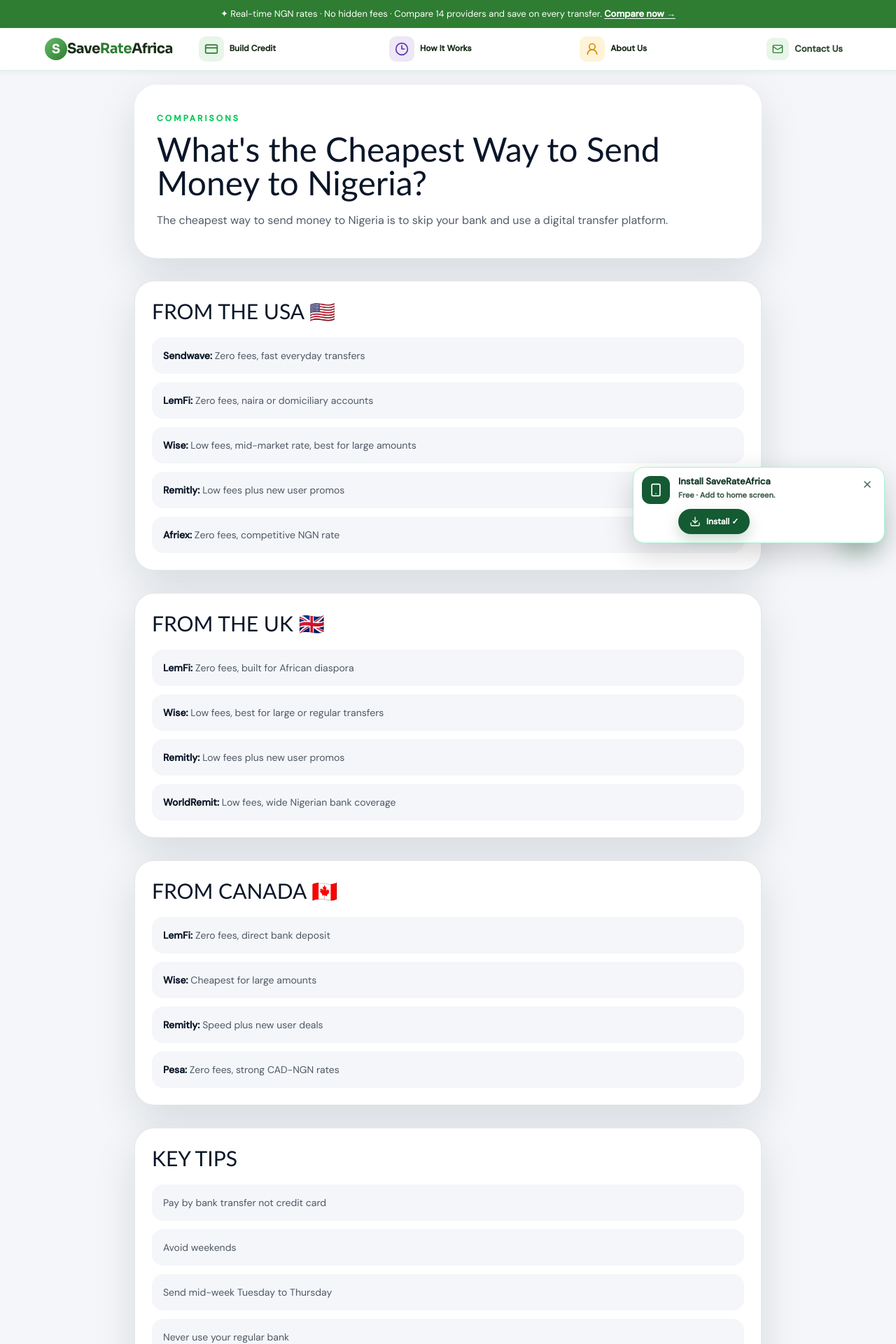
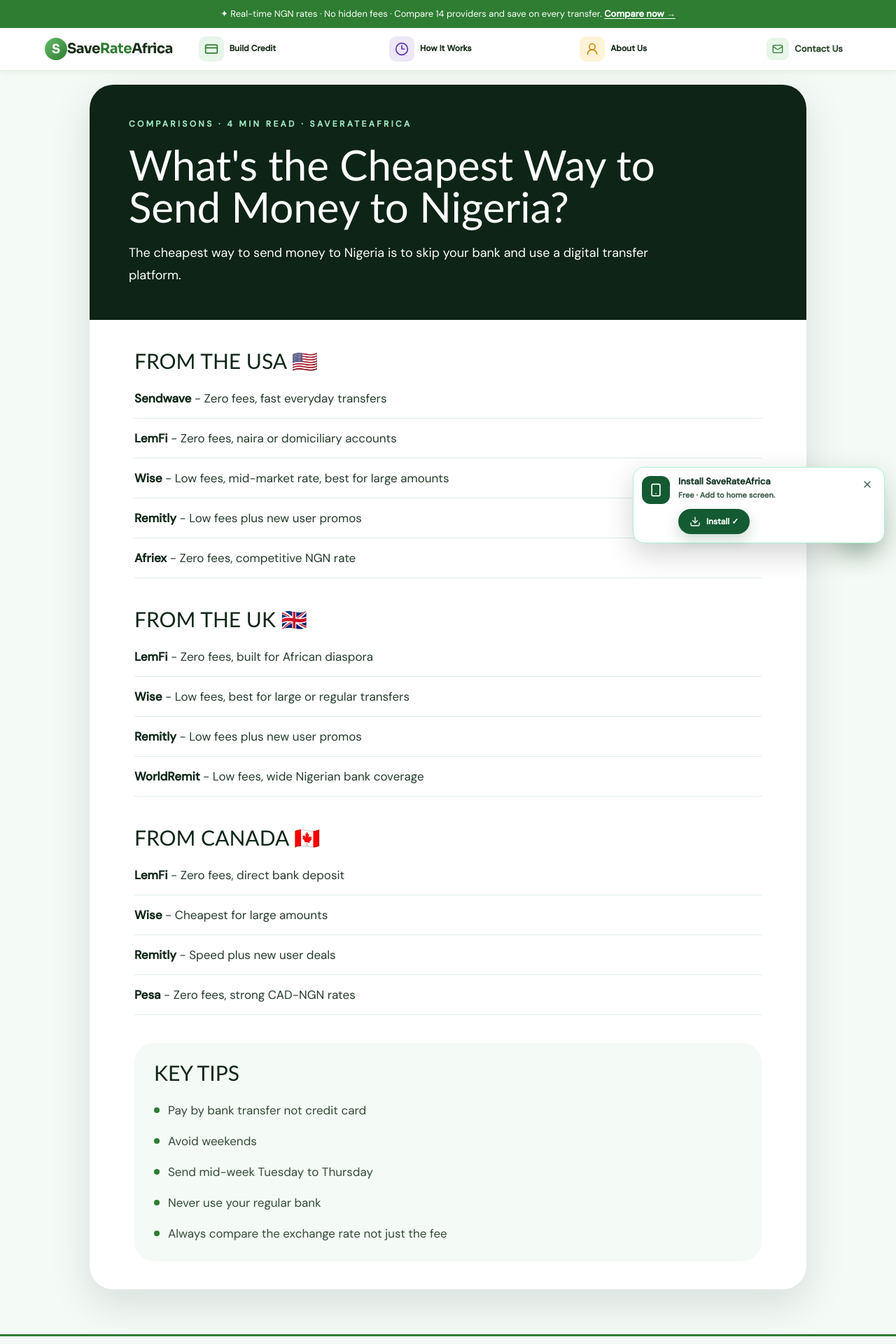
Before and after one commit to Chinenyeonukogu/SaveRateAfrica, a Next.js app: page /blog/cheapest-way-to-send-money-to-nigeria in a window 1280 px wide. Shown: the top 1920 px of the page at 70% size. Built offline with nearby package versions, Linux system fonts and the light colour scheme.

Commit message:
style: update blog article layouts

```diff
--- a/app/blog/best-time-to-transfer-money/page.tsx
+++ b/app/blog/best-time-to-transfer-money/page.tsx
@@ -44,35 +44,36 @@ export default function BestTimeToTransferMoneyPage() {
     <>
       <SiteHeader />
 
-      <main className="px-4 pb-32 pt-5 sm:px-6 lg:px-8 lg:pb-16">
-        <div className="mx-auto max-w-4xl space-y-8">
-          <section className="rounded-[32px] bg-white px-6 py-8 shadow-float sm:px-8 sm:py-10">
-            <p className="text-xs font-semibold uppercase tracking-[0.26em] text-brand-green">
-              Guides
+      <main className="bg-[#f4faf5] px-4 pb-32 pt-5 sm:px-6 lg:px-8 lg:pb-16">
+        <article className="mx-auto max-w-5xl overflow-hidden rounded-[34px] bg-white shadow-float">
+          <header className="bg-[#0d2416] px-6 py-8 text-white sm:px-10 sm:py-12 lg:px-14">
+            <p className="text-xs font-semibold uppercase tracking-[0.28em] text-[#9ee8c0]">
+              Guides · 3 min read · SaveRateAfrica
             </p>
-            <h1 className="mt-3 font-heading text-4xl leading-tight text-brand-navy sm:text-5xl">
+            <h1 className="mt-5 max-w-4xl font-heading text-4xl leading-tight sm:text-5xl lg:text-6xl">
               The Best Time to Transfer Money Internationally
             </h1>
-            <p className="mt-4 text-base leading-7 text-brand-navy/70">
+            <p className="mt-5 max-w-3xl text-lg leading-8 text-white/78">
               Timing your transfer by day, week, and month can mean thousands
               more naira reaching your family.
             </p>
-          </section>
+          </header>
 
+          <div className="px-6 py-8 sm:px-10 sm:py-10 lg:px-16">
+            <div className="space-y-10 text-[17px] leading-8 text-[#243b2b]">
               {timingSections.map((section) => (
-            <section
-              key={section.heading}
-              className="rounded-[28px] border border-brand-navy/10 bg-white p-6 shadow-float"
-            >
-              <h2 className="font-heading text-3xl text-brand-navy">
+                <section key={section.heading}>
+                  <h2 className="font-heading text-3xl text-[#102717]">
                     {section.heading}
                   </h2>
-              <p className="mt-4 text-sm leading-7 text-brand-navy/70">
+                  <p className="mt-4 border-b border-[#dcefe1] pb-6 text-[#334b38]">
                     {section.body}
                   </p>
                 </section>
               ))}
             </div>
+          </div>
+        </article>
       </main>
     </>
   );
--- a/app/blog/cheapest-way-to-send-money-to-nigeria/page.tsx
+++ b/app/blog/cheapest-way-to-send-money-to-nigeria/page.tsx
@@ -55,57 +55,55 @@ export default function CheapestWayToSendMoneyToNigeriaPage() {
     <>
       <SiteHeader />
 
-      <main className="px-4 pb-32 pt-5 sm:px-6 lg:px-8 lg:pb-16">
-        <div className="mx-auto max-w-4xl space-y-8">
-          <section className="rounded-[32px] bg-white px-6 py-8 shadow-float sm:px-8 sm:py-10">
-            <p className="text-xs font-semibold uppercase tracking-[0.26em] text-brand-green">
-              Comparisons
+      <main className="bg-[#f4faf5] px-4 pb-32 pt-5 sm:px-6 lg:px-8 lg:pb-16">
+        <article className="mx-auto max-w-5xl overflow-hidden rounded-[34px] bg-white shadow-float">
+          <header className="bg-[#0d2416] px-6 py-8 text-white sm:px-10 sm:py-12 lg:px-14">
+            <p className="text-xs font-semibold uppercase tracking-[0.28em] text-[#9ee8c0]">
+              Comparisons · 4 min read · SaveRateAfrica
             </p>
-            <h1 className="mt-3 font-heading text-4xl leading-tight text-brand-navy sm:text-5xl">
+            <h1 className="mt-5 max-w-4xl font-heading text-4xl leading-tight sm:text-5xl lg:text-6xl">
               What&apos;s the Cheapest Way to Send Money to Nigeria?
             </h1>
-            <p className="mt-4 text-base leading-7 text-brand-navy/70">
+            <p className="mt-5 max-w-3xl text-lg leading-8 text-white/78">
               The cheapest way to send money to Nigeria is to skip your bank
               and use a digital transfer platform.
             </p>
-          </section>
+          </header>
 
+          <div className="px-6 py-8 sm:px-10 sm:py-10 lg:px-16">
+            <div className="space-y-10 text-[17px] leading-8 text-[#243b2b]">
               {countrySections.map((section) => (
-            <section
-              key={section.heading}
-              className="rounded-[28px] border border-brand-navy/10 bg-white p-6 shadow-float"
-            >
-              <h2 className="font-heading text-3xl text-brand-navy">
+                <section key={section.heading}>
+                  <h2 className="font-heading text-3xl text-[#102717]">
                     {section.heading}
                   </h2>
-              <ul className="mt-5 space-y-3">
+                  <div className="mt-5 space-y-3">
                     {section.providers.map(([provider, description]) => (
-                  <li
-                    key={provider}
-                    className="rounded-2xl bg-brand-light px-4 py-3 text-sm leading-7 text-brand-navy/70"
-                  >
-                    <strong className="font-bold text-brand-navy">{provider}:</strong>{" "}
-                    {description}
-                  </li>
+                      <p key={provider} className="border-b border-[#dcefe1] pb-3">
+                        <strong className="font-extrabold text-[#102717]">
+                          {provider}
+                        </strong>{" "}
+                        - {description}
+                      </p>
                     ))}
-              </ul>
+                  </div>
                 </section>
               ))}
 
-          <section className="rounded-[28px] border border-brand-navy/10 bg-white p-6 shadow-float">
-            <h2 className="font-heading text-3xl text-brand-navy">KEY TIPS</h2>
+              <section className="rounded-[28px] bg-[#f4faf5] px-5 py-6 sm:px-7">
+                <h2 className="font-heading text-3xl text-[#102717]">KEY TIPS</h2>
                 <ul className="mt-5 space-y-3">
                   {keyTips.map((tip) => (
-                <li
-                  key={tip}
-                  className="rounded-2xl bg-brand-light px-4 py-3 text-sm leading-7 text-brand-navy/70"
-                >
-                  {tip}
+                    <li key={tip} className="flex gap-3 text-[#334b38]">
+                      <span className="mt-3 h-2 w-2 shrink-0 rounded-full bg-[#2e7d32]" />
+                      <span>{tip}</span>
                     </li>
                   ))}
                 </ul>
               </section>
             </div>
+          </div>
+        </article>
       </main>
     </>
   );
```
Lines whose indentation alone changed are shown as unchanged.
